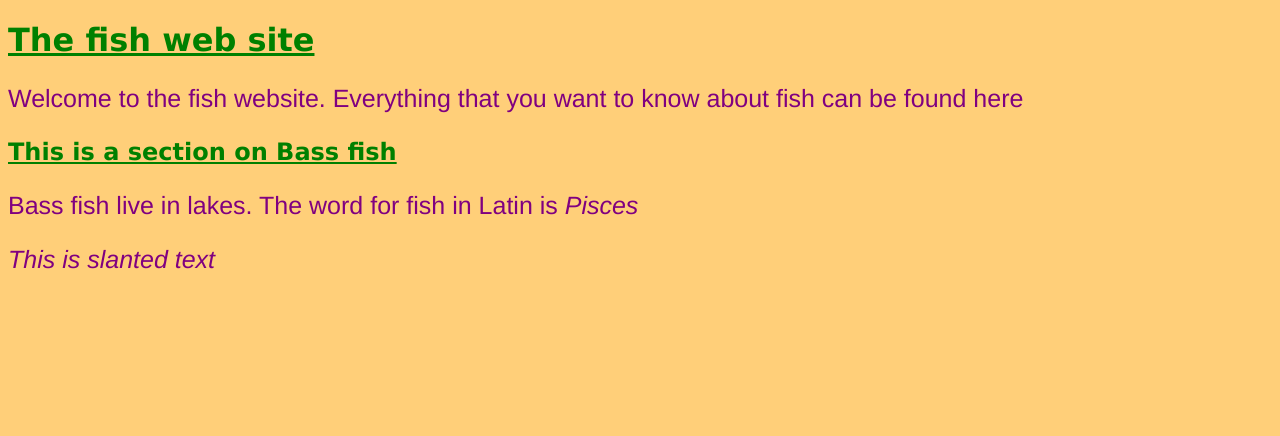
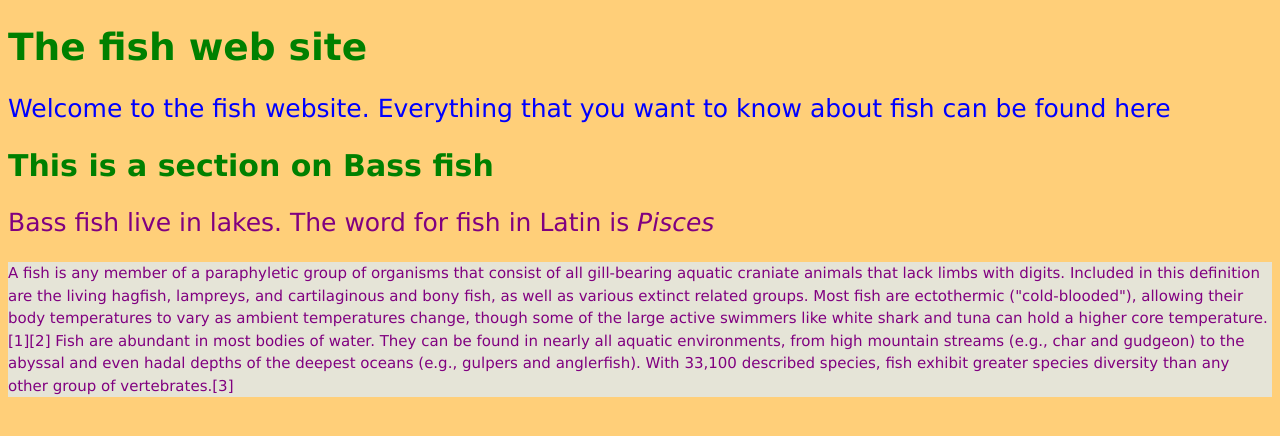
Before and after one commit to MitchellBuzza/learningJavascript, a plain HTML site: page index.html in a window 1280 px wide. Drawn offline with Linux system fonts and the light colour scheme.

Commit message:
Style sheet and text update
1. Added a font size to the body
2. Separated out h1 and h2 styling
3. Made h1 and h2 scale their size off of the inherited size
4. Changed the standard colour of paragraph to purple
5. Changed paragraph 1 to blue
6. Changed paragraph 2 to purple
7. Removed italic from paragraph 3, added background colour, set font
colour to purple, set font size, and line height

```diff
--- a/index.html
+++ b/index.html
@@ -15,7 +15,7 @@
 
 	<p class="paragraph2">Bass fish live in lakes. The word for fish in Latin is <i>Pisces</i></p>
 
-	<p class="paragraph3">This is slanted text</p>
+	<p class="paragraph3">A fish is any member of a paraphyletic group of organisms that consist of all gill-bearing aquatic craniate animals that lack limbs with digits. Included in this definition are the living hagfish, lampreys, and cartilaginous and bony fish, as well as various extinct related groups. Most fish are ectothermic ("cold-blooded"), allowing their body temperatures to vary as ambient temperatures change, though some of the large active swimmers like white shark and tuna can hold a higher core temperature.[1][2] Fish are abundant in most bodies of water. They can be found in nearly all aquatic environments, from high mountain streams (e.g., char and gudgeon) to the abyssal and even hadal depths of the deepest oceans (e.g., gulpers and anglerfish). With 33,100 described species, fish exhibit greater species diversity than any other group of vertebrates.[3]</p>
 
 </body>
 
--- a/stylesheet.css
+++ b/stylesheet.css
@@ -4,41 +4,51 @@ body
 	font-family: verdana, Arial, Geneva, Arial Black;
 	font-weight: lighter;
 	background-color: #ffcf79;
+	font-size: 25px;
 }
 
-h1, h2
+h1
 {
+	font-size: 150%; //Increases the inherited font-size from body
+	text-decoration: underline;
+}
+
+h2
+{
+	font-size: 1.2em; //Multiplies the inherited font-size by 1.2
 	text-decoration: underline;
 }
 
 p
 {
-	font-family: Helvetica;
-	font-size: 25px;
 	color: purple;
+}
+
+.paragraph1
+{
+	color: blue;
+}
+
+.paragraph2
+{
+	color: purple;
+}
+
+.paragraph3
+{
+	background-color: #e5e4d7;
+	color: purple;
+	font-size: 15px;
+	line-height: 1.5em;
+
+}
+
+.underline
+{
+	text-decoration: underline;
 }
 
 .blue
 {
 	color: blue;
 }
-
-.paragraph1
-{
-
-}
-
-.paragraph2
-{
-
-}
-
-.paragraph3
-{
-	font-style: italic;
-}
-
-.underline
-{
-	text-decoration: underline;
-}
```
